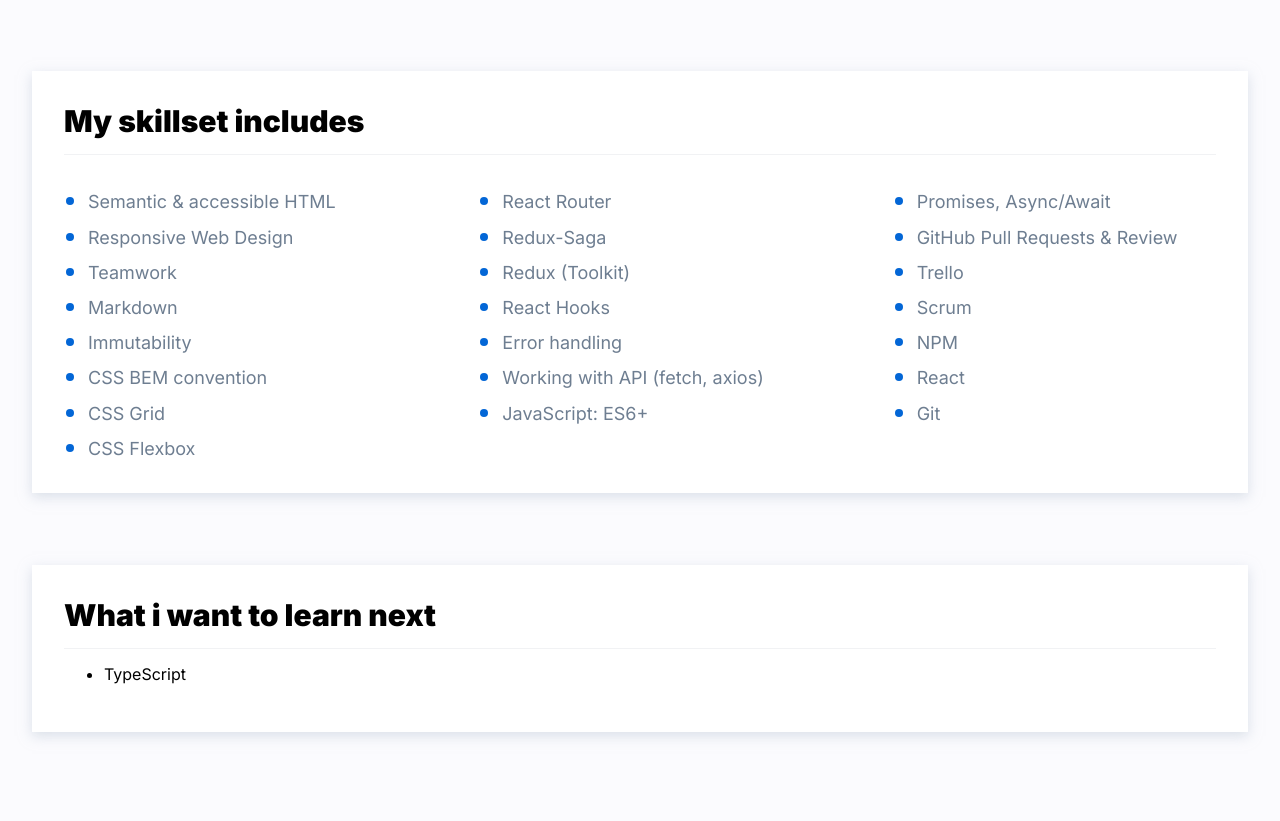
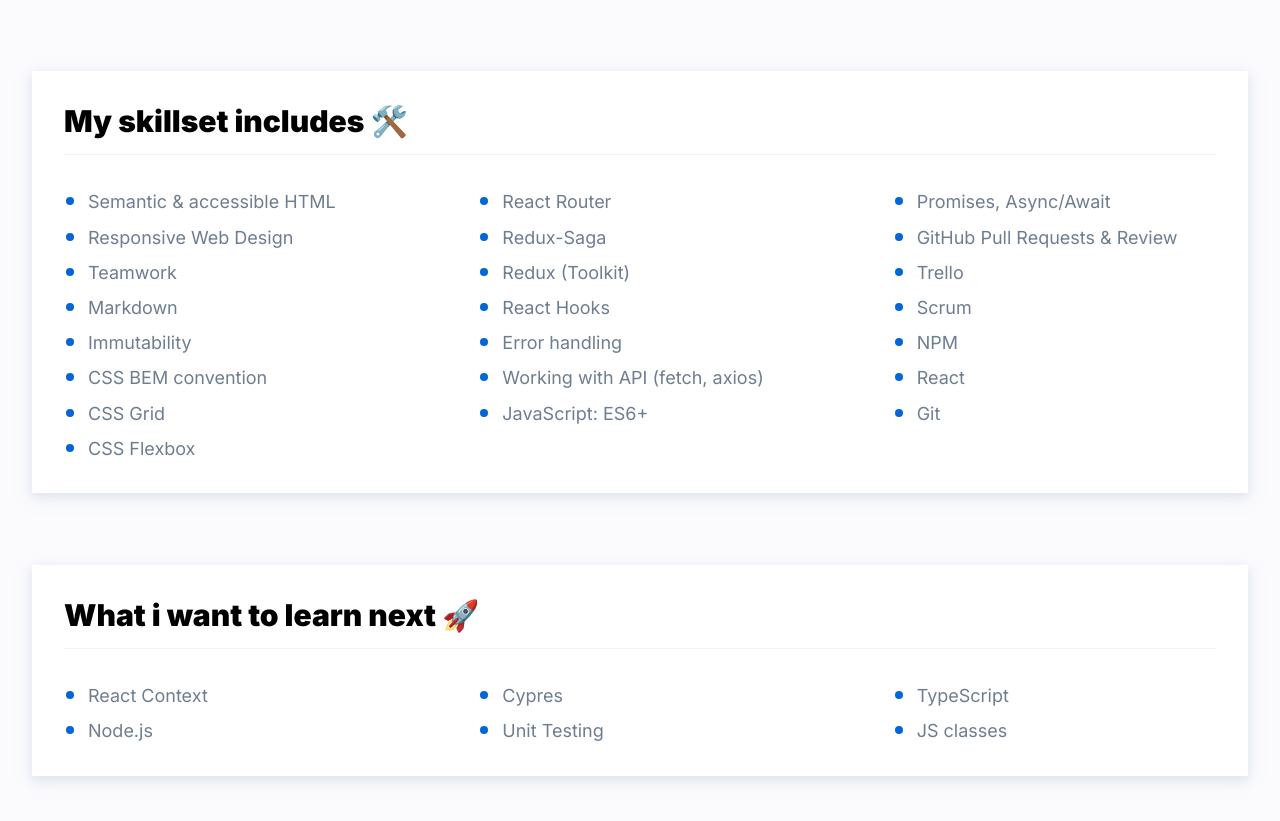
Before and after one commit to Krystian22FrontEnd/personal-homepage, a React (Create React App) app: page / in a window 1280 px wide. Shown: the part 547-1368 px from the top of the page. Built offline with nearby package versions, Linux system fonts and the light colour scheme.

Commit message:
deleted svg icons and added data to learn section. Some new colors in theme

```diff
--- a/src/App.js
+++ b/src/App.js
@@ -9,9 +9,9 @@
   return (
     <Container>
       <Header />
-      <Section title={"My skillset includes"} body={<Skillset />} />
-      <Section title={"What i want to learn next"} body={<ToLearn />} />
-      <PortfolioSection/>
+      <Section title={"My skillset includes 🛠️"} body={<Skillset />} />
+      <Section title={"What i want to learn next 🚀"} body={<ToLearn />} />
+      <PortfolioSection />
     </Container>
   );
 }
--- a/src/Section/styled.js
+++ b/src/Section/styled.js
@@ -4,7 +4,7 @@
   margin-bottom: 72px;
   padding: 32px;
   background-color: ${({ theme }) => theme.color.white};
-  box-shadow: 0px 4px 12px 0px hsla(211, 24%, 78%, 0.5);
+  box-shadow: 0px 4px 12px 0px ${({ theme }) => theme.color.darkHeather};
 `;
 
 export const SectionHeader = styled.h2`
@@ -13,5 +13,8 @@
   line-height: 36.31px;
   margin: 0;
   padding-bottom: 15px;
-  border-bottom: 1px solid #d1d5da4d;
+  border-bottom: 1px solid ${({ theme }) => theme.color.darkIron};
+  display: flex;
+  gap: 16px;
+  align-items: center;
 `;
--- a/src/Skillset/index.js
+++ b/src/Skillset/index.js
@@ -1,39 +1,39 @@
-import { SkillsetWrapper, SkillsetUl, SkillsetStyledLi } from "./styled";
+import { Wrapper, StyledUl, StyledLi } from "./styled";
 
 const Skillset = () => {
   return (
-    <SkillsetWrapper>
-      <SkillsetUl>
-        <SkillsetWrapper>
-          <SkillsetStyledLi>Semantic & accessible HTML</SkillsetStyledLi>
-          <SkillsetStyledLi>Responsive Web Design</SkillsetStyledLi>
-          <SkillsetStyledLi>Teamwork</SkillsetStyledLi>
-          <SkillsetStyledLi>Markdown</SkillsetStyledLi>
-          <SkillsetStyledLi>Immutability</SkillsetStyledLi>
-          <SkillsetStyledLi>CSS BEM convention</SkillsetStyledLi>
-          <SkillsetStyledLi>CSS Grid</SkillsetStyledLi>
-          <SkillsetStyledLi>CSS Flexbox</SkillsetStyledLi>
-        </SkillsetWrapper>
-        <SkillsetWrapper>
-          <SkillsetStyledLi>React Router</SkillsetStyledLi>
-          <SkillsetStyledLi>Redux-Saga</SkillsetStyledLi>
-          <SkillsetStyledLi>Redux (Toolkit)</SkillsetStyledLi>
-          <SkillsetStyledLi>React Hooks</SkillsetStyledLi>
-          <SkillsetStyledLi>Error handling</SkillsetStyledLi>
-          <SkillsetStyledLi>Working with API (fetch, axios)</SkillsetStyledLi>
-          <SkillsetStyledLi>JavaScript: ES6+</SkillsetStyledLi>
-        </SkillsetWrapper>
-        <SkillsetWrapper>
-          <SkillsetStyledLi>Promises, Async/Await</SkillsetStyledLi>
-          <SkillsetStyledLi>GitHub Pull Requests & Review</SkillsetStyledLi>
-          <SkillsetStyledLi>Trello</SkillsetStyledLi>
-          <SkillsetStyledLi>Scrum</SkillsetStyledLi>
-          <SkillsetStyledLi>NPM</SkillsetStyledLi>
-          <SkillsetStyledLi>React</SkillsetStyledLi>
-          <SkillsetStyledLi>Git</SkillsetStyledLi>
-        </SkillsetWrapper>
-      </SkillsetUl>
-    </SkillsetWrapper>
+    <Wrapper>
+      <StyledUl>
+        <Wrapper>
+          <StyledLi>Semantic & accessible HTML</StyledLi>
+          <StyledLi>Responsive Web Design</StyledLi>
+          <StyledLi>Teamwork</StyledLi>
+          <StyledLi>Markdown</StyledLi>
+          <StyledLi>Immutability</StyledLi>
+          <StyledLi>CSS BEM convention</StyledLi>
+          <StyledLi>CSS Grid</StyledLi>
+          <StyledLi>CSS Flexbox</StyledLi>
+        </Wrapper>
+        <Wrapper>
+          <StyledLi>React Router</StyledLi>
+          <StyledLi>Redux-Saga</StyledLi>
+          <StyledLi>Redux (Toolkit)</StyledLi>
+          <StyledLi>React Hooks</StyledLi>
+          <StyledLi>Error handling</StyledLi>
+          <StyledLi>Working with API (fetch, axios)</StyledLi>
+          <StyledLi>JavaScript: ES6+</StyledLi>
+        </Wrapper>
+        <Wrapper>
+          <StyledLi>Promises, Async/Await</StyledLi>
+          <StyledLi>GitHub Pull Requests & Review</StyledLi>
+          <StyledLi>Trello</StyledLi>
+          <StyledLi>Scrum</StyledLi>
+          <StyledLi>NPM</StyledLi>
+          <StyledLi>React</StyledLi>
+          <StyledLi>Git</StyledLi>
+        </Wrapper>
+      </StyledUl>
+    </Wrapper>
   );
 };
 
--- a/src/Skillset/styled.js
+++ b/src/Skillset/styled.js
@@ -1,12 +1,12 @@
 import styled from "styled-components";
 
-export const SkillsetWrapper = styled.div`
+export const Wrapper = styled.div`
   display: flex;
   flex-direction: column;
   gap: 8px;
 `;
 
-export const SkillsetUl = styled.ul`
+export const StyledUl = styled.ul`
   padding: 32px 0 0 24px;
   display: grid;
   column-gap: 115px;
@@ -14,7 +14,7 @@
   margin: 0;
 `;
 
-export const SkillsetStyledLi = styled.li`
+export const StyledLi = styled.li`
   font-size: 18px;
   font-weight: 400;
   line-height: 25.2px;
--- a/src/ToLearn/index.js
+++ b/src/ToLearn/index.js
@@ -1,10 +1,27 @@
+import {
+  Wrapper,
+  StyledUl,
+  StyledLi,
+} from "../Skillset/styled";
+
 const ToLearn = () => {
   return (
-    <div>
-      <ul>
-        <li>TypeScript</li>
-      </ul>
-    </div>
+    <Wrapper>
+      <StyledUl>
+        <Wrapper>
+          <StyledLi>React Context</StyledLi>
+          <StyledLi>Node.js</StyledLi>
+        </Wrapper>
+        <Wrapper>
+          <StyledLi>Cypres</StyledLi>
+          <StyledLi>Unit Testing</StyledLi>
+        </Wrapper>
+        <Wrapper>
+          <StyledLi>TypeScript</StyledLi>
+          <StyledLi>JS classes</StyledLi>
+        </Wrapper>
+      </StyledUl>
+    </Wrapper>
   );
 };
 
--- a/src/theme.js
+++ b/src/theme.js
@@ -5,5 +5,7 @@
     mischka: "#E5E4E7",
     scienceBlue: "#0366D6",
     slateGrey: "#6E7E91",
+    darkHeather: "#b9c6d480",
+    darkIron: "#d1d5da4d",
   },
 };
```
Also changed, not shown: src/icons/🚀.svg (deleted), src/icons/🛠️.svg (deleted).
